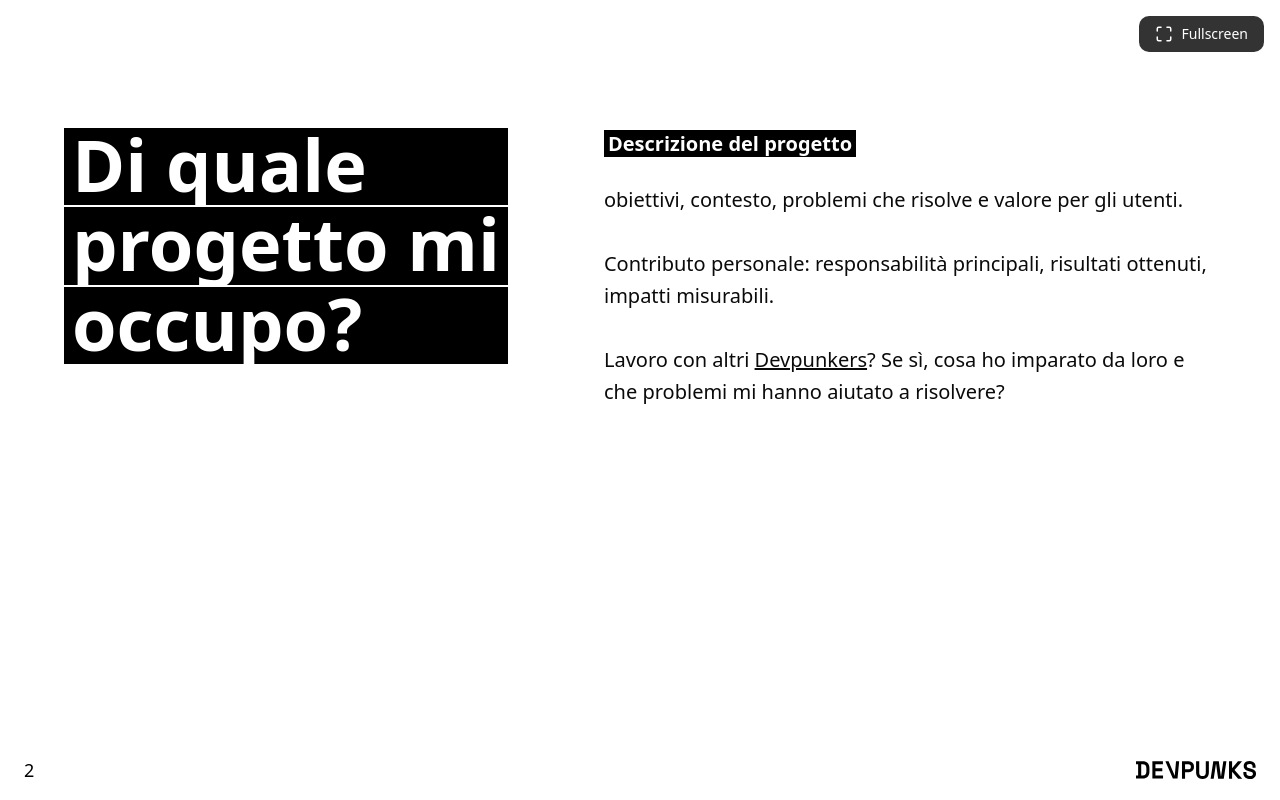
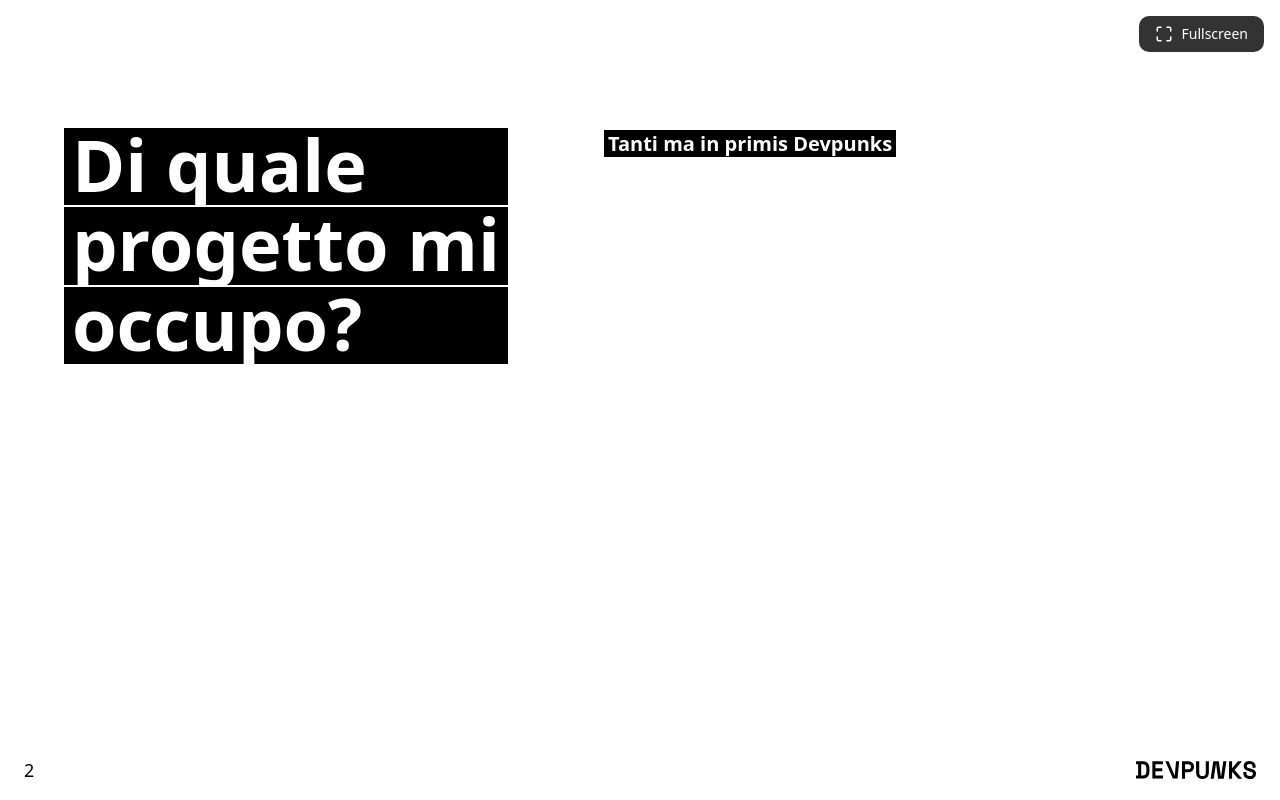
Before and after one commit to simosabba/devpunks-simo-plenaria25, a Next.js app: page /s/2 in a window 1280 px wide. Built offline with nearby package versions, Linux system fonts and the light colour scheme.

Commit message:
feat: update Slide2 content and remove unnecessary paragraphs

```diff
--- a/src/app/s/2/page.tsx
+++ b/src/app/s/2/page.tsx
@@ -1,7 +1,12 @@
 "use client"
 
 import { useState } from "react"
-import { SlideContainer, SlideTitle, HighlightText, Typewriter } from "@/components/ui"
+import {
+  SlideContainer,
+  SlideTitle,
+  HighlightText,
+  Typewriter,
+} from "@/components/ui"
 
 export default function Slide2() {
   const [line1Done, setLine1Done] = useState(false)
@@ -39,22 +44,8 @@ export default function Slide2() {
         <div className="slide-content max-w-2xl">
           <p>
             <HighlightText className="font-bold">
-              Descrizione del progetto
+              Tanti ma in primis Devpunks
             </HighlightText>
-          </p>
-          <p>
-            obiettivi, contesto, problemi che risolve e valore per gli utenti.
-          </p>
-
-          <p className="mt-8">
-            Contributo personale: responsabilità principali, risultati ottenuti,
-            impatti misurabili.
-          </p>
-
-          <p className="mt-8">
-            Lavoro con altri <span className="underline">Devpunkers</span>? Se
-            sì, cosa ho imparato da loro e che problemi mi hanno aiutato a
-            risolvere?
           </p>
         </div>
       </div>
```
